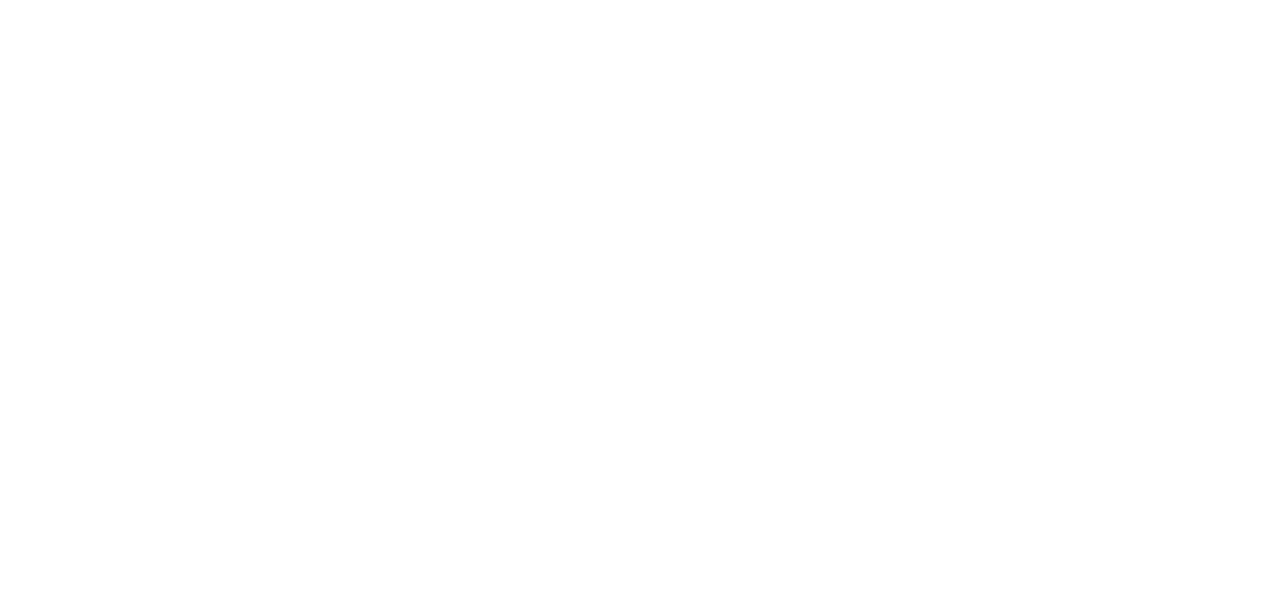
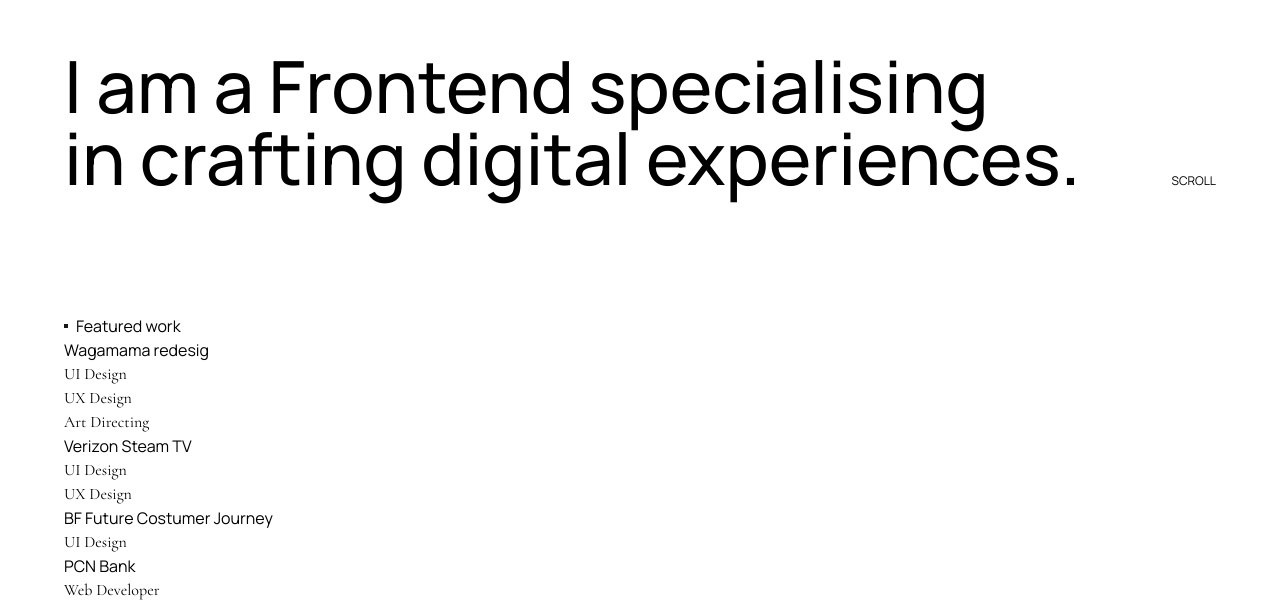
Before and after one commit to elisio-tech/nothing, a Next.js app: page / in a window 1280 px wide. Shown: the part 582-1184 px from the top of the page. Before the commit the page ends 800 px from the top, so only its background shows below. Built offline with nearby package versions, Linux system fonts and the light colour scheme.

Commit message:
tests fonts

```diff
--- a/app/globals.css
+++ b/app/globals.css
@@ -4,3 +4,7 @@
   font-family: var(--font-cormorant);
   font-size: 1em;
 }
+
+h4 {
+    font-family: var(--font-cormorant);
+}
--- a/app/page.tsx
+++ b/app/page.tsx
@@ -1,11 +1,15 @@
 import React from "react";
 import Header from "./components/Header";
 import "@/app/globals.css";
+import Hero from "@/app/components/Hero";
+import Works from "./components/Works";
 
 export default function Home() {
   return (
     <div>
       <Header />
+      <Hero />
+      <Works />
     </div>
   );
 }
```
